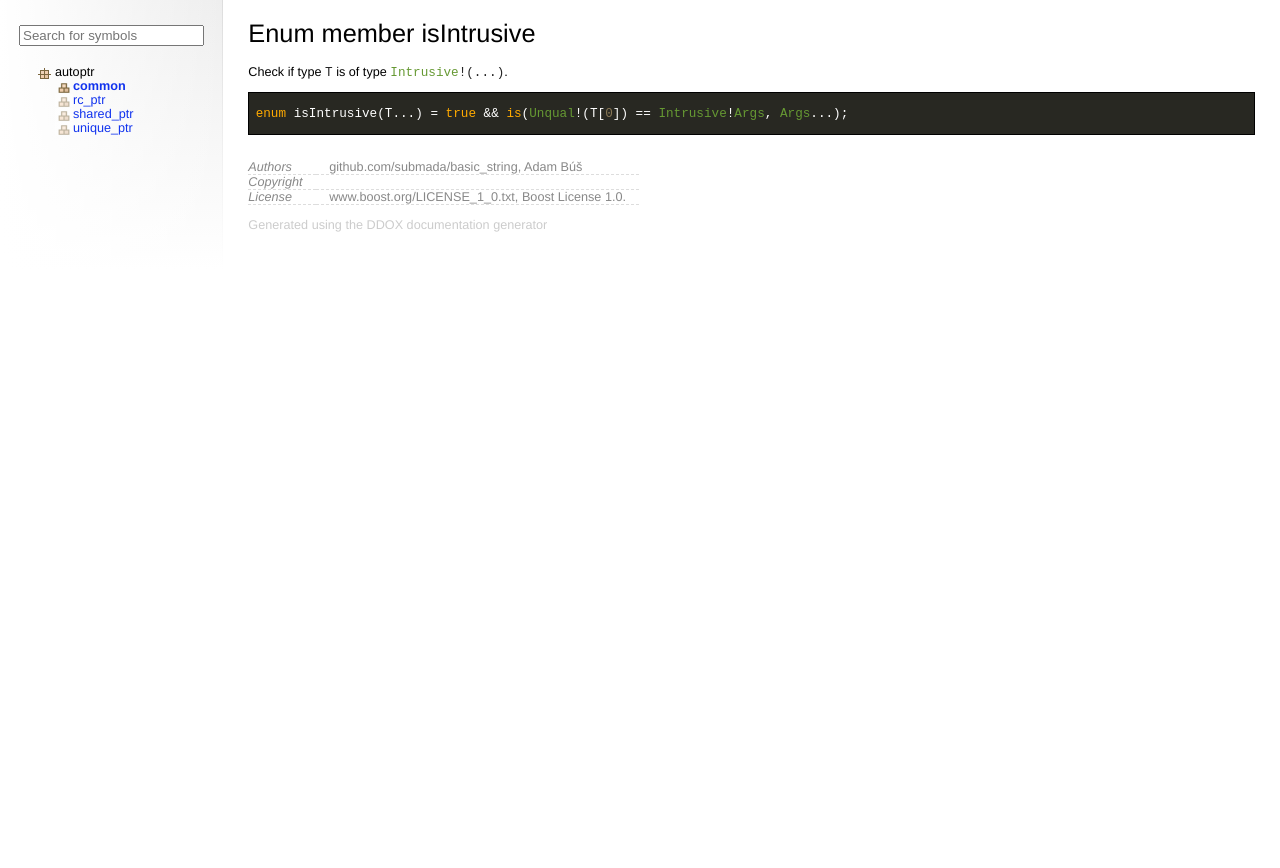
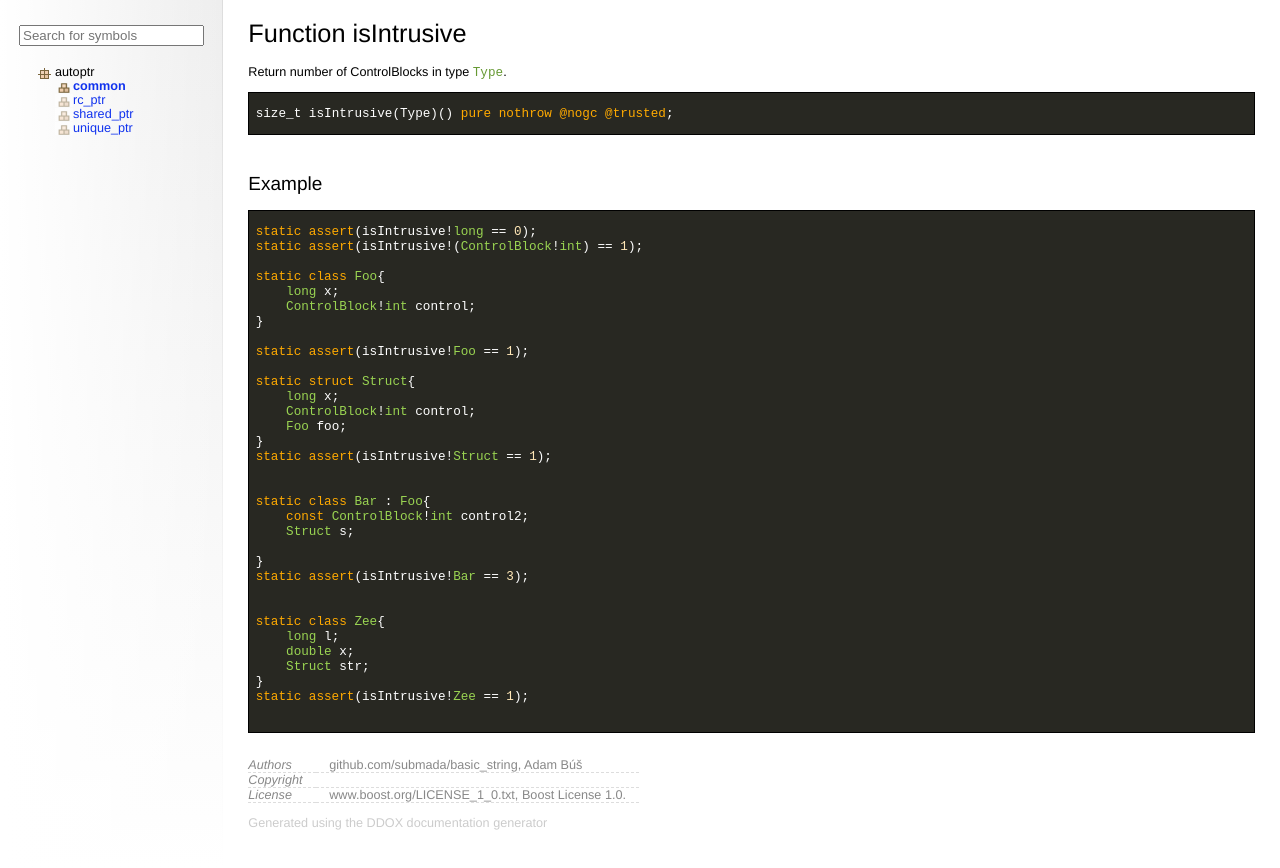
Before and after one commit to submada/autoptr, a plain HTML site: page docs/autoptr/common/isIntrusive.html in a window 1280 px wide. Before the commit the page ends 800 px from the top, so only its background shows below. Drawn offline with Linux system fonts and the light colour scheme.

Commit message:
intrusive ptrs update

```diff
--- a/docs/autoptr/common/isIntrusive.html
+++ b/docs/autoptr/common/isIntrusive.html
@@ -2,7 +2,7 @@
 <html>
 	<head>
 		<meta charset="UTF-8"/>
-		<title>Enum member isIntrusive</title>
+		<title>Function isIntrusive</title>
 		<link rel="stylesheet" type="text/css" href="../../styles/ddox.css"/>
 		<link rel="stylesheet" href="../../prettify/prettify.css" type="text/css"/>
 		<script type="text/javascript" src="../../scripts/jquery.js">/**/</script><script type="text/javascript" src="../../scripts/ddox.js">/**/</script>
@@ -49,17 +49,53 @@ $('#symbolSearchPane').show();</script>
 			</ul>
 		</nav>
 		<div id="main-contents">
-			<h1>Enum member isIntrusive</h1><p>Check if type <code class="lang-d"><span class="pln">T</span></code> is of type <code class="lang-d"><a href="../../autoptr/common/Intrusive.html"><span class="typ">Intrusive</span></a><span class="pun">!(...)</span></code>.
+			<h1>Function isIntrusive</h1><p>Return number of ControlBlocks in type <code class="lang-d"><span class="typ">Type</span></code>.
 </p>
 			<div class="prototype">
 				<code class="lang-d">
 					<div class="single-prototype">
-			<span class="kwd">enum</span> <span class="pln">isIntrusive</span>(T...)
-			 <span class="pun">=</span> <span class="kwd">true </span><span class="pun">&amp;&amp; </span><span class="kwd">is</span><span class="pun">(</span><span class="typ">Unqual</span><span class="pun">!(</span><span class="pln">T</span><span class="pun">[</span><span class="lit">0</span><span class="pun">]) == </span><span class="typ">Intrusive</span><span class="pun">!</span><span class="typ">Args</span><span class="pun">, </span><span class="typ">Args</span><span class="pun">...)</span><span class="pun">;</span>
+			<span class="pln">size_t</span> <span class="pln">isIntrusive</span>(Type)<span class="pun">(</span><span class="pun">)</span><span class="pln"> </span><span class="kwd">pure nothrow @nogc @trusted</span><span class="pun">;</span>
 					</div>
 				</code>
 			</div>
 
+			<section><h2>Example</h2>
+
+<pre class="code"><code class="lang-d"><span class="kwd">static assert</span><span class="pun">(</span><span class="pln">isIntrusive</span><span class="pun">!</span><span class="typ">long </span><span class="pun">== </span><span class="lit">0</span><span class="pun">);
+</span><span class="kwd">static assert</span><span class="pun">(</span><span class="pln">isIntrusive</span><span class="pun">!(<a href="../../autoptr/common/ControlBlock.html"></span><span class="typ">ControlBlock</span></a><span class="pun">!</span><span class="typ">int</span><span class="pun">) == </span><span class="lit">1</span><span class="pun">);
+
+</span><span class="kwd">static class </span><span class="typ">Foo</span><span class="pun">{
+    </span><span class="typ">long </span><span class="pln">x</span><span class="pun">;
+    <a href="../../autoptr/common/ControlBlock.html"></span><span class="typ">ControlBlock</span></a><span class="pun">!</span><span class="typ">int </span><span class="pln">control</span><span class="pun">;
+}
+
+</span><span class="kwd">static assert</span><span class="pun">(</span><span class="pln">isIntrusive</span><span class="pun">!</span><span class="typ">Foo </span><span class="pun">== </span><span class="lit">1</span><span class="pun">);
+
+</span><span class="kwd">static struct </span><span class="typ">Struct</span><span class="pun">{
+    </span><span class="typ">long </span><span class="pln">x</span><span class="pun">;
+    <a href="../../autoptr/common/ControlBlock.html"></span><span class="typ">ControlBlock</span></a><span class="pun">!</span><span class="typ">int </span><span class="pln">control</span><span class="pun">;
+    </span><span class="typ">Foo </span><span class="pln">foo</span><span class="pun">;
+}
+</span><span class="kwd">static assert</span><span class="pun">(</span><span class="pln">isIntrusive</span><span class="pun">!</span><span class="typ">Struct </span><span class="pun">== </span><span class="lit">1</span><span class="pun">);
+
+
+</span><span class="kwd">static class </span><span class="typ">Bar </span><span class="pun">: </span><span class="typ">Foo</span><span class="pun">{
+    </span><span class="kwd">const <a href="../../autoptr/common/ControlBlock.html"></span><span class="typ">ControlBlock</span></a><span class="pun">!</span><span class="typ">int </span><span class="pln">control2</span><span class="pun">;
+    </span><span class="typ">Struct </span><span class="pln">s</span><span class="pun">;
+
+}
+</span><span class="kwd">static assert</span><span class="pun">(</span><span class="pln">isIntrusive</span><span class="pun">!</span><span class="typ">Bar </span><span class="pun">== </span><span class="lit">3</span><span class="pun">);
+
+
+</span><span class="kwd">static class </span><span class="typ">Zee</span><span class="pun">{
+    </span><span class="typ">long </span><span class="pln">l</span><span class="pun">;
+    </span><span class="typ">double </span><span class="pln">x</span><span class="pun">;
+    </span><span class="typ">Struct </span><span class="pln">str</span><span class="pun">;
+}
+</span><span class="kwd">static assert</span><span class="pun">(</span><span class="pln">isIntrusive</span><span class="pun">!</span><span class="typ">Zee </span><span class="pun">== </span><span class="lit">1</span><span class="pun">);
+
+</span></code></pre>
+</section>
 
 			<footer>
 				<table class="license-info">
--- a/docs/sitemap.xml
+++ b/docs/sitemap.xml
@@ -11,7 +11,6 @@
 <url><loc>http://127.0.0.1/autoptr/common/DefaultAllocator.html</loc></url>
 <url><loc>http://127.0.0.1/autoptr/common/DestructorType.html</loc></url>
 <url><loc>http://127.0.0.1/autoptr/common/Evoid.html</loc></url>
-<url><loc>http://127.0.0.1/autoptr/common/hasIntrusiveBase.html</loc></url>
 <url><loc>http://127.0.0.1/autoptr/common/Intrusive.html</loc></url>
 <url><loc>http://127.0.0.1/autoptr/common/isControlBlock.html</loc></url>
 <url><loc>http://127.0.0.1/autoptr/common/isDestructorType.html</loc></url>
@@ -36,6 +35,7 @@
 <url><loc>http://127.0.0.1/autoptr/rc_ptr/RcPtr.exchange.html</loc></url>
 <url><loc>http://127.0.0.1/autoptr/rc_ptr/RcPtr.expired.html</loc></url>
 <url><loc>http://127.0.0.1/autoptr/rc_ptr/RcPtr.get.html</loc></url>
+<url><loc>http://127.0.0.1/autoptr/rc_ptr/RcPtr.intrusive.html</loc></url>
 <url><loc>http://127.0.0.1/autoptr/rc_ptr/RcPtr.isLockFree.html</loc></url>
 <url><loc>http://127.0.0.1/autoptr/rc_ptr/RcPtr.length.html</loc></url>
 <url><loc>http://127.0.0.1/autoptr/rc_ptr/RcPtr.load.html</loc></url>
--- a/docs/symbols.js
+++ b/docs/symbols.js
@@ -10,11 +10,10 @@ var symbols = [
 {name: 'autoptr.common.DefaultAllocator', kind: "aliasdeclaration", path: './autoptr/common/DefaultAllocator.html', attributes: []},
 {name: 'autoptr.common.DestructorType', kind: "aliasdeclaration", path: './autoptr/common/DestructorType.html', attributes: []},
 {name: 'autoptr.common.Evoid', kind: "structdeclaration", path: './autoptr/common/Evoid.html', attributes: []},
-{name: 'autoptr.common.hasIntrusiveBase', kind: "aliasdeclaration", path: './autoptr/common/hasIntrusiveBase.html', attributes: []},
 {name: 'autoptr.common.Intrusive', kind: "classdeclaration", path: './autoptr/common/Intrusive.html', attributes: []},
 {name: 'autoptr.common.isControlBlock', kind: "enummemberdeclaration", path: './autoptr/common/isControlBlock.html', attributes: []},
 {name: 'autoptr.common.isDestructorType', kind: "enummemberdeclaration", path: './autoptr/common/isDestructorType.html', attributes: []},
-{name: 'autoptr.common.isIntrusive', kind: "enummemberdeclaration", path: './autoptr/common/isIntrusive.html', attributes: []},
+{name: 'autoptr.common.isIntrusive', kind: "functiondeclaration", path: './autoptr/common/isIntrusive.html', attributes: ["pure", "nothrow", "nogc", "trusted"]},
 {name: 'autoptr.common.ShallowDestructorType', kind: "aliasdeclaration", path: './autoptr/common/ShallowDestructorType.html', attributes: []},
 {name: 'autoptr.rc_ptr', kind: "module", path: './autoptr/rc_ptr.html', attributes: []},
 {name: 'autoptr.rc_ptr.DefaultRcControlBlock', kind: "aliasdeclaration", path: './autoptr/rc_ptr/DefaultRcControlBlock.html', attributes: []},
@@ -32,6 +31,7 @@ var symbols = [
 {name: 'autoptr.rc_ptr.RcPtr.exchange', kind: "functiondeclaration", path: './autoptr/rc_ptr/RcPtr.exchange.html', attributes: ["auto", "scope"]},
 {name: 'autoptr.rc_ptr.RcPtr.expired', kind: "functiondeclaration", path: './autoptr/rc_ptr/RcPtr.expired.html', attributes: ["const", "property", "scope"]},
 {name: 'autoptr.rc_ptr.RcPtr.get', kind: "functiondeclaration", path: './autoptr/rc_ptr/RcPtr.get.html', attributes: ["inout", "pure", "nothrow", "nogc", "property", "scope", "system"]},
+{name: 'autoptr.rc_ptr.RcPtr.intrusive', kind: "enummemberdeclaration", path: './autoptr/rc_ptr/RcPtr.intrusive.html', attributes: []},
 {name: 'autoptr.rc_ptr.RcPtr.isLockFree', kind: "aliasdeclaration", path: './autoptr/rc_ptr/RcPtr.isLockFree.html', attributes: []},
 {name: 'autoptr.rc_ptr.RcPtr.length', kind: "functiondeclaration", path: './autoptr/rc_ptr/RcPtr.length.html', attributes: ["const", "pure", "nothrow", "nogc", "property", "scope", "safe"]},
 {name: 'autoptr.rc_ptr.RcPtr.load', kind: "functiondeclaration", path: './autoptr/rc_ptr/RcPtr.load.html', attributes: ["auto", "scope"]},
```
Also changed, not shown: docs/autoptr/common.html (+19 -24 lines), docs/autoptr/common/Intrusive.html (+4 -1 lines), docs/autoptr/rc_ptr/RcPtr.intrusive.html (renamed from docs/autoptr/common/hasIntrusiveBase.html, +18 -6 lines), docs/file_hashes.json (+1 -1 lines), 4 other files.
